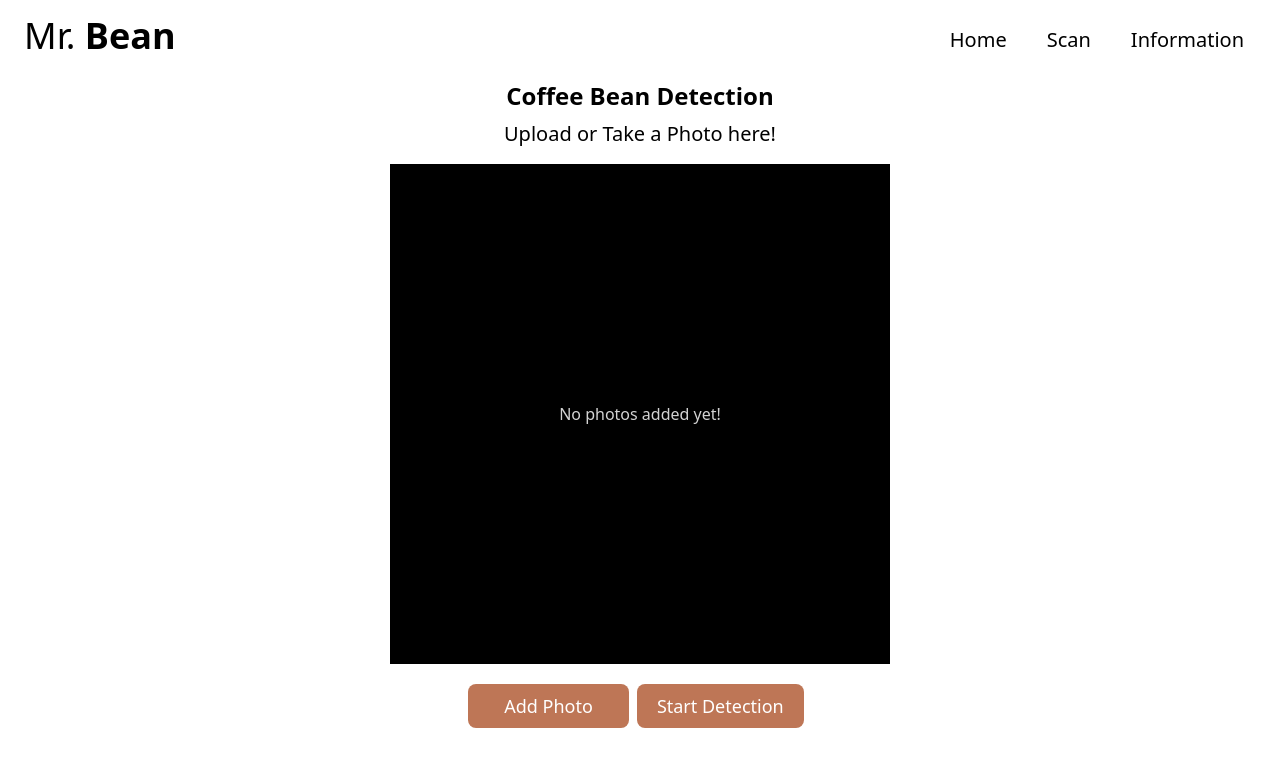
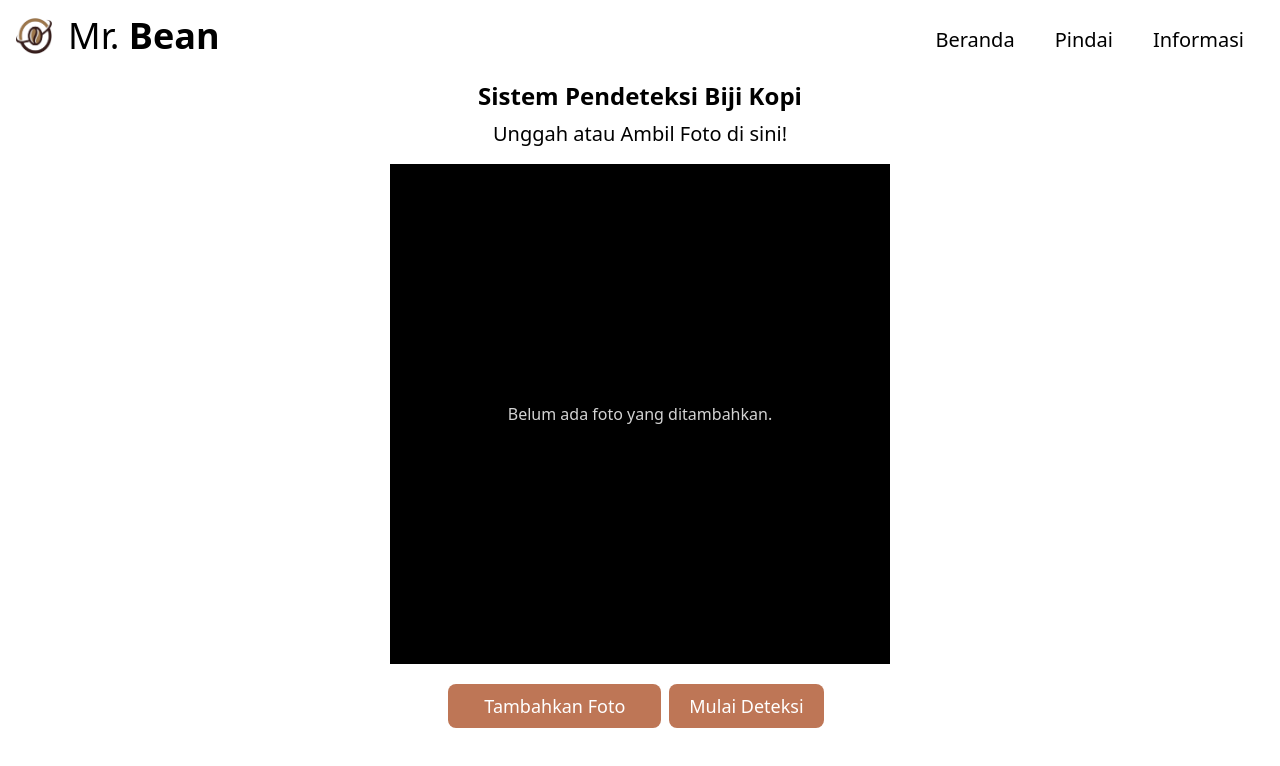
Before and after one commit to natashastia/capstone-fe, a React (Create React App) app: page /scan in a window 1280 px wide. Shown: the top 766 px of the page. Built offline with nearby package versions, Linux system fonts and the light colour scheme.

Commit message:
Ganti jadi Bahasa Indonesia dan tambah logo

```diff
--- a/src/components/footer.jsx
+++ b/src/components/footer.jsx
@@ -3,7 +3,7 @@ import React from "react";
 function AboutUs() {
   return (
     <div className="bg-[#BE7656] text-white font-medium text-sm md:text-base text-center py-3">
-      © 2023 Capstone B_02 DTETI FT UGM. All Rights Reserved
+      © 2023 Capstone B_02 DTETI FT UGM
     </div>
   );
 }
--- a/src/components/hero.jsx
+++ b/src/components/hero.jsx
@@ -7,20 +7,20 @@ const Hero = () => {
         <div className="absolute w-full h-full text-gray-200 bg-black/40 flex flex-col justify-center text-center items-center">
           {/*Overlay*/}
           <h1 className="text-2xl text-4xl md:text-6xl lg:text-7xl font-bold">
-            Coffee <span className="text-[#EFC3A4]"> Bean </span>
+            Sistem <span className="text-[#EFC3A4]"> Pendeteksi </span>
           </h1>
           <h1 className="text-2xl text-4xl md:text-6xl lg:text-7xl font-bold">
-            <span className="text-[#EFC3A4]"> Detection </span> System
+            <span className="text-[#EFC3A4]"> Biji </span> Kopi
           </h1>
           <div className="flex flex-col items-center mt-5 sm:flex-row">
             <a href="/scan">
               <button className="m-1 border border-white bg-[#BE7656]/80 rounded-lg px-9 py-2 text-lg text-white hover:bg-white hover:text-black">
-                Scanning
+                Pindai
               </button>
             </a>
             <a href="/info">
               <button className="m-1 border border-white bg-[#BE7656]/80 rounded-lg px-7 py-2 text-lg text-white hover:bg-white hover:text-black">
-                Information
+                Informasi
               </button>
             </a>
           </div>
--- a/src/components/infoheader.jsx
+++ b/src/components/infoheader.jsx
@@ -6,20 +6,20 @@ const InfoHeader = () => {
       <div className="h-screen relative">
         <div className="absolute w-full h-full text-gray-200 bg-black/40 flex flex-col justify-center">
           <h1 className="px-6 text-2xl sm:text-5xl md:text-6xl lg:text-7xl font-bold">
-            Coffee Bean
+            Sistem Pendeteksi
           </h1>
           <h1 className="px-6 text-2xl sm:text-5xl md:text-6xl lg:text-7xl font-bold">
-            Detection System
+            Biji Kopi
           </h1>
           <div className="w-full lg:w-1/2 p-9 space-x-5 font-medium">
             <p>
-              Founded by a group of coffee aficionados with a deep-rooted love
-              for the bean, This was born out of a desire to elevate the coffee
-              journey for every enthusiast, from farmers to baristas and coffee
-              lovers. With a commitment to quality and sustainability, we
-              embarked on a mission to harness the power of artificial
-              intelligence and machine learning to enhance the entire coffee
-              bean lifecycle.
+              Didirikan oleh sekelompok penggemar kopi dengan cinta mendalam
+              terhadap biji kopi, This lahir dari keinginan untuk meningkatkan
+              perjalanan kopi bagi setiap penggemar, mulai dari petani hingga
+              barista dan pecinta kopi. Dengan komitmen terhadap kualitas dan
+              keberlanjutan, kami memulai misi untuk memanfaatkan kekuatan
+              kecerdasan buatan dan pembelajaran mesin untuk meningkatkan
+              seluruh siklus hidup biji kopi.
             </p>
           </div>
         </div>
--- a/src/components/navbar.jsx
+++ b/src/components/navbar.jsx
@@ -1,5 +1,6 @@
 import React, { useState } from "react";
 import { AiOutlineMenu } from "react-icons/ai";
+import Logo from "../assets/logo.png";
 
 const Navbar = () => {
   const [isMenuOpen, setIsMenuOpen] = useState(false);
@@ -11,6 +12,7 @@ const Navbar = () => {
     <>
       <div className="max-w-[1640px] max-h-[640px] mx-auto flex justify-between items-center p-4">
         <div className="flex items-center">
+          <img src={Logo} alt="Logo" class="h-9 w-9 mr-2" />
           <h1 className="text-2xl sm:text-3xl lg:text-4xl px-2">
             Mr. <span className="font-bold">Bean</span>
           </h1>
@@ -18,17 +20,17 @@ const Navbar = () => {
         <div className="hidden lg:flex justify-between font-medium pt-2 mr-5 space-x-10 text-xl">
           <button className="hover:text-yellow-500">
             <a href="/" className="flex">
-              Home
+              Beranda
             </a>
           </button>
           <button className="hover:text-yellow-500">
             <a href="/scan" className="flex">
-              Scan
+              Pindai
             </a>
           </button>
           <button className="hover:text-yellow-500">
             <a href="/info" className="flex">
-              Information
+              Informasi
             </a>
           </button>
         </div>
@@ -42,17 +44,17 @@ const Navbar = () => {
         <div className="lg:hidden block lg:flex justify-between bg-[#BE7656]/80 text-center space-x-10 font-medium text-xl duration-300">
           <button className="hover:text-white">
             <a href="/" className="block p-2">
-              Home
+              Beranda
             </a>
           </button>
           <button className="hover:text-white">
             <a href="/scan" className="block p-2">
-              Scan
+              Pindai
             </a>
           </button>
           <button className="hover:text-white">
             <a href="/info" className="block p-2">
-              Information
+              Informasi
             </a>
           </button>
         </div>
--- a/src/pages/aboutus.jsx
+++ b/src/pages/aboutus.jsx
@@ -14,11 +14,12 @@ function AboutUs() {
           About Us
         </div>
         <div className="w-11/12 md:w-2/3 lg:w-1/2 mt-5 md:mt-10 text-md md:text-xl lg:text-2xl text-center">
-          Hello! We're a group of students from Gadjah Mada University's
-          Electrical Engineering and Information Technology Department, working
-          on our 2023 Capstone project. We're passionate about coffee and
-          technology, and we've created a smart app to help coffee producers and
-          lovers. Our app uses smart technology to find the best coffee beans.
+          Hallo! Kami adalah sekelompok mahasiswa dari Departemen Teknik Elektro
+          dan Teknologi Informasi Universitas Gadjah Mada, yang sedang bekerja
+          pada proyek Capstone kami tahun 2023. Kami memiliki minat yang besar
+          terhadap kopi dan teknologi, dan kami telah menciptakan aplikasi
+          pintar untuk membantu para produsen dan pecinta kopi. Aplikasi kami
+          menggunakan teknologi pintar untuk menemukan biji kopi terbaik.
         </div>
       </div>
       <div className="flex flex-wrap justify-center mt-2">
@@ -37,9 +38,6 @@ function AboutUs() {
           />
         </div>
       </div>
-      <div className="bg-[#BE7656] text-white font-medium text-sm md:text-base text-center py-3">
-        © 2023 Capstone B_02 DTETI FT UGM. All Rights Reserved
-      </div>
     </div>
   );
 }
--- a/src/pages/landing.jsx
+++ b/src/pages/landing.jsx
@@ -3,6 +3,7 @@ import Navbar from "../components/navbar.jsx";
 import Hero from "../components/hero.jsx";
 import AboutUs from "./aboutus.jsx";
 import Feature from "./feature.jsx";
+import Footer from "../components/footer.jsx"
 
 function Homepage() {
   return (
@@ -11,6 +12,7 @@ function Homepage() {
       <Hero />
       <Feature />
       <AboutUs />
+      <Footer />
     </div>
   );
 }
--- a/src/pages/tes3.jsx
+++ b/src/pages/tes3.jsx
@@ -105,14 +105,14 @@ const CoffeeQualityClassifier = () => {
     <div className="text-center max-w-screen mx-auto">
       <Navbar />
       <div className="text-center text-black text-2xl font-bold mt-2">
-        Coffee Bean Detection
+        Sistem Pendeteksi Biji Kopi
       </div>
       {isLoading && <Loading />}
       {/* Conditionally render the photo upload section */}
       {!detectionDone && (
         <div>
           <div className="text-center text-black text-xl mt-2">
-            Upload or Take a Photo here!
+            Unggah atau Ambil Foto di sini!
           </div>
           <div className="w-[375px] h-[375px] lg:w-[500px] lg:h-[500px] mt-4 bg-black mx-auto relative flex items-center justify-center">
             {selectedFile ? (
@@ -123,12 +123,12 @@ const CoffeeQualityClassifier = () => {
               />
             ) : (
               <div className="text-[#D3D3D3] text-center">
-                No photos added yet!
+                Belum ada foto yang ditambahkan.
               </div>
             )}
           </div>
           <label className="text-center inline-flex text-white rounded-lg cursor-pointer mt-5 bg-[#BE7656] px-9 py-2 text-lg hover:bg-[#e8a587] hover:text-black">
-            Add Photo
+            Tambahkan Foto
             <input
               type="file"
               accept="image/*"
@@ -140,7 +140,7 @@ const CoffeeQualityClassifier = () => {
             onClick={handleUpload}
             className="text-center inline-flex text-white rounded-lg cursor-pointer m-2 bg-[#BE7656] px-5 py-2 text-lg hover:bg-[#e8a587] hover:text-black"
           >
-            Start Detection
+            Mulai Deteksi
           </button>
         </div>
       )}
@@ -148,7 +148,7 @@ const CoffeeQualityClassifier = () => {
         {detectionDone && uploadedImage && predictions.length > 0 && (
           <div>
             <h2 className="text-center text-black text-2xl font-bold">
-              Result
+              Hasil
             </h2>
             <div className="flex flex-col lg:flex-row items-center justify-center">
               <div className="result-image">
@@ -159,16 +159,16 @@ const CoffeeQualityClassifier = () => {
                 />
               </div>
               <div className="result-statistics">
-                <h1 className="text-2xl mb-2 font-bold lg:my-3">Statistic</h1>
+                <h1 className="text-2xl mb-2 font-bold lg:my-3">Statistik</h1>
 
                 <h2 className="font-base text-base text-center">
-                  Total Number of Defects: {calculateTotalDefects()}
+                  Jumlah total cacat: {calculateTotalDefects()}
                   <br />
-                  Type of Quality: {getQuality(calculateTotalDefects())}
+                  Jenis kualitas: {getQuality(calculateTotalDefects())}
                 </h2>
                 {processingTime !== null && (
                   <p className="text-base m-1">
-                    Duration: {processingTime.toFixed(2)}s
+                    Durasi: {processingTime.toFixed(2)}s
                   </p>
                 )}
                 <ul className="pl-6 list-disc">
@@ -196,7 +196,7 @@ const CoffeeQualityClassifier = () => {
                     %
                   </li>
                 </ul>
-                <h1 className="text-2xl mb-2 font-bold lg:my-3">Description</h1>
+                <h1 className="text-2xl mb-2 font-bold lg:my-3">Deskripsi</h1>
                 <ul className="pl-6 list-disc">
                   <li>Bentuk Tidak Wajar: Biji Pecah</li>
                   <li>
```
Also changed, not shown: src/pages/feature.jsx (+13 -13 lines), src/assets/logo.png (added).
